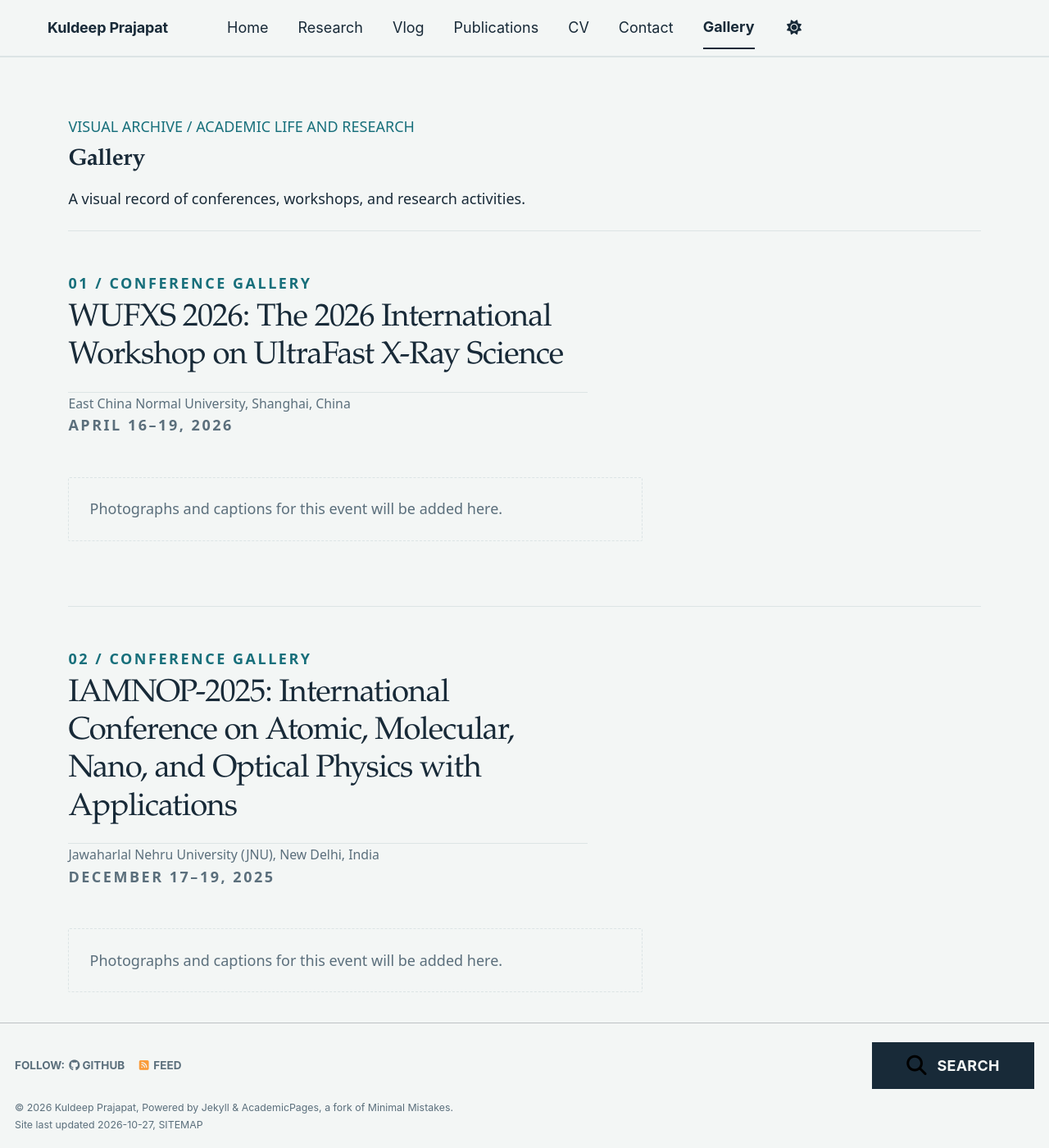
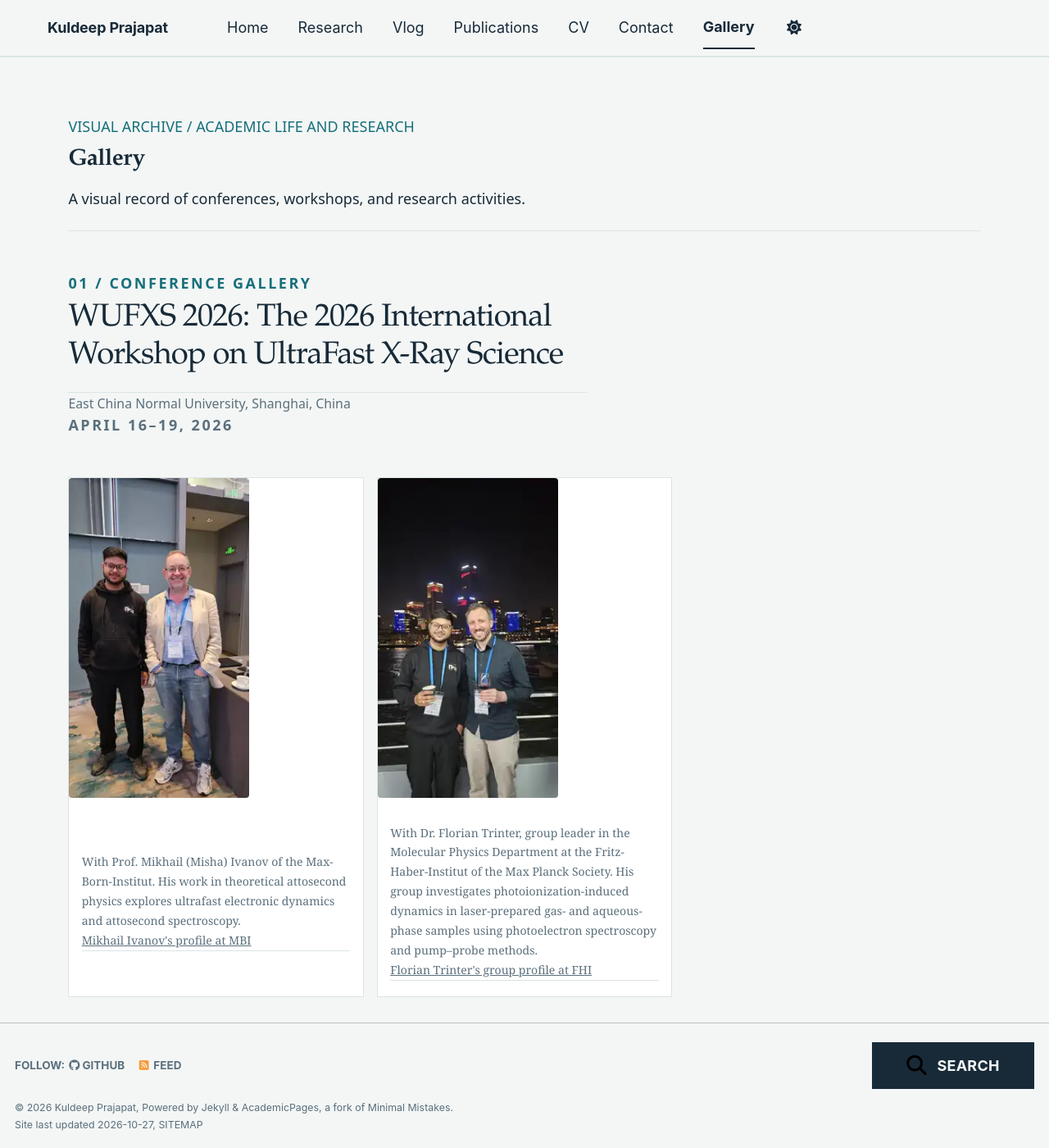
Before and after one commit to PRAJAPAT-KULDEEP/kuldeep-prajapat, a Jekyll site: the page built from _pages/gallery.md, in a window 1280 px wide and 1400 px high. Shown: the whole window at 82% size. Built offline with Jekyll 4.4.1, drawn with Linux system fonts in a browser that asks for light colours; a style sheet for code colours, icons or effects is not loaded.

Commit message:
Add researcher photos to WUFXS 2026 gallery

```diff
--- a/_data/gallery.yml
+++ b/_data/gallery.yml
@@ -3,7 +3,17 @@
 - title: "WUFXS 2026: The 2026 International Workshop on UltraFast X-Ray Science"
   location: "East China Normal University, Shanghai, China"
   date: "April 16–19, 2026"
-  photos: []
+  photos:
+    - image: "/images/wufxs-2026/wufxs-2026-mikhail-ivanov.webp"
+      alt: "Kuldeep Prajapat with Prof. Mikhail Ivanov at WUFXS 2026 in Shanghai"
+      caption: "With Prof. Mikhail (Misha) Ivanov of the Max-Born-Institut. His work in theoretical attosecond physics explores ultrafast electronic dynamics and attosecond spectroscopy."
+      profile_url: "https://mbi-berlin.de/p/mikhailivanov"
+      profile_label: "Mikhail Ivanov's profile at MBI"
+    - image: "/images/wufxs-2026/wufxs-2026-florian-trinter.webp"
+      alt: "Kuldeep Prajapat with Dr. Florian Trinter at WUFXS 2026 in Shanghai"
+      caption: "With Dr. Florian Trinter, group leader in the Molecular Physics Department at the Fritz-Haber-Institut of the Max Planck Society. His group investigates photoionization-induced dynamics in laser-prepared gas- and aqueous-phase samples using photoelectron spectroscopy and pump–probe methods."
+      profile_url: "https://www.fhi.mpg.de/1400561/Group-Members"
+      profile_label: "Florian Trinter's group profile at FHI"
 - title: "IAMNOP-2025: International Conference on Atomic, Molecular, Nano, and Optical Physics with Applications"
   location: "Jawaharlal Nehru University (JNU), New Delhi, India"
   date: "December 17–19, 2025"
--- a/_pages/gallery.md
+++ b/_pages/gallery.md
@@ -36,7 +36,14 @@ A visual record of conferences, workshops, and research activities.
       <a href="{{ photo.image | relative_url }}" aria-label="Open full-size image: {{ photo.alt | escape }}">
         <img src="{{ photo.image | relative_url }}" alt="{{ photo.alt | escape }}" loading="lazy" decoding="async">
       </a>
-      {% if photo.caption %}<figcaption>{{ photo.caption | escape }}</figcaption>{% endif %}
+      {% if photo.caption or photo.profile_url %}
+      <figcaption>
+        {% if photo.caption %}{{ photo.caption | escape }}{% endif %}
+        {% if photo.profile_url %}
+        {% if photo.caption %} {% endif %}<a href="{{ photo.profile_url | escape }}" target="_blank" rel="noopener noreferrer">{{ photo.profile_label | default: "Research profile" | escape }}</a>
+        {% endif %}
+      </figcaption>
+      {% endif %}
     </figure>
     {% endfor %}
   </div>
```
Also changed, not shown: images/wufxs-2026/wufxs-2026-florian-trinter.webp (added), images/wufxs-2026/wufxs-2026-mikhail-ivanov.webp (added).
